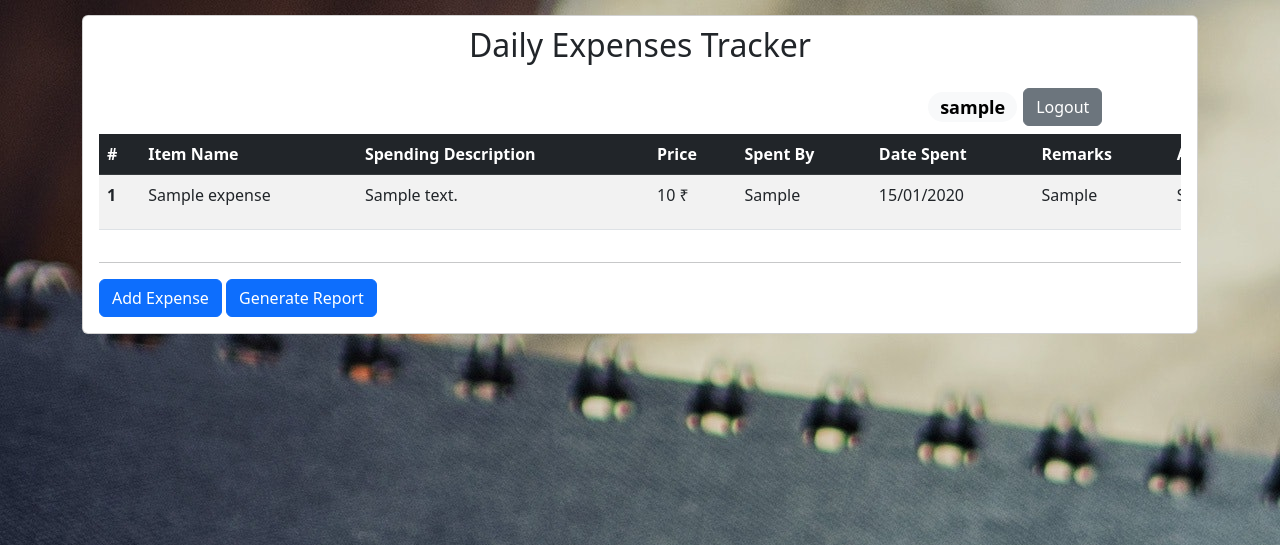
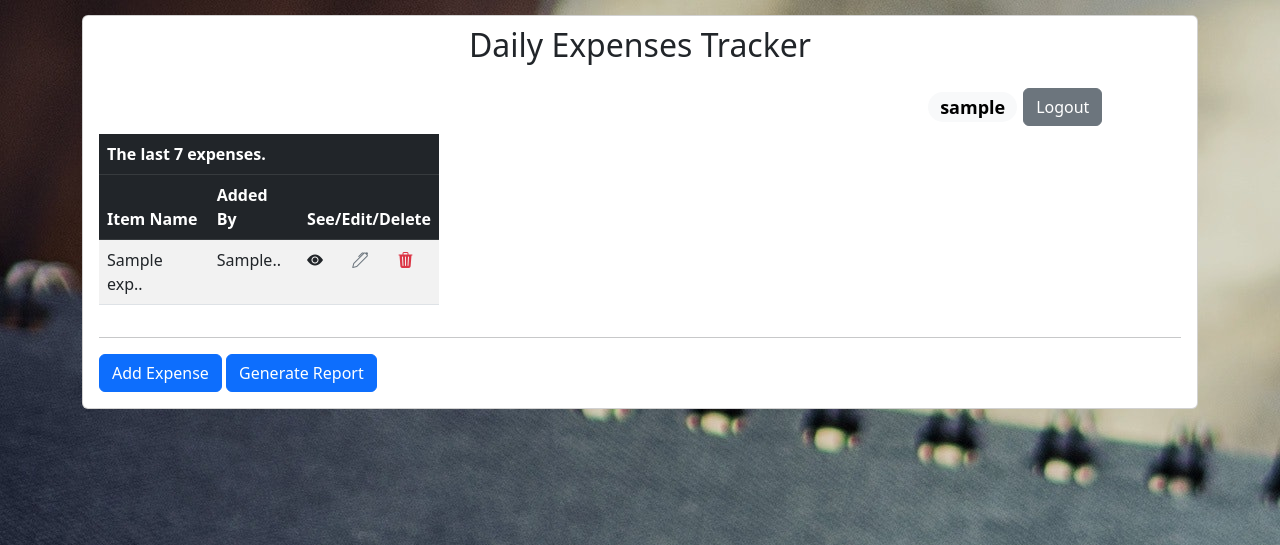
Before and after one commit to milankp07/DailyExpensesCRUD, a PHP site: page /home/ in a window 1280 px wide. Shown: the top 545 px of the page. Run offline with PHP 8.4, Linux system fonts and the light colour scheme; the visitor is signed in with stand-in values (Sample User, id 1); tables that the repository leaves empty hold one stand-in row (values such as "Sample post").

Commit message:
Cosmetic changes.

```diff
--- a/home/index.php
+++ b/home/index.php
@@ -8,7 +8,8 @@ session_start();?>
     <meta name="viewport" content="width=device-width, initial-scale=1">
     <title>Daily Expense Tracker | Dashboard</title>
     <link href="https://cdn.jsdelivr.net/npm/bootstrap@5.3.0/dist/css/bootstrap.min.css" rel="stylesheet" integrity="sha384-9ndCyUaIbzAi2FUVXJi0CjmCapSmO7SnpJef0486qhLnuZ2cdeRhO02iuK6FUUVM" crossorigin="anonymous">
-  </head>
+    <link rel="stylesheet" href="https://cdn.jsdelivr.net/npm/bootstrap-icons@1.10.5/font/bootstrap-icons.css">
+</head>
   <body background="../img/background_image.jpg">
     <?php
         if(!isset($_SESSION["user"])){
@@ -49,21 +50,15 @@ session_start();?>
                             if($result>0){
                             ?>
                                     <div style="overflow-x:auto;">
-                                    <table class="table table-striped table-responsive" style="width:2000px;">
+                                    <table class="table table-striped table-responsive" style="width:340px;">
                                                 <thead class="table-dark">
                                                     <tr>
-                                                    <th scope="col">#</th>
+                                                    <th scope="col" colspan="4">The last 7 expenses.</th>
+                                                    </tr>
+                                                    <tr>
                                                     <th scope="col">Item Name</th>
-                                                    <th scope="col">Spending Description</th>
-                                                    <th scope="col">Price</th>
-                                                    <th scope="col">Spent By</th>
-                                                    <th scope="col">Date Spent</th>
-                                                    <th scope="col">Remarks</th>
                                                     <th scope="col">Added By</th>
-                                                    <th scope="col">Date Added</th>
-                                                    <th scope="col">Modifed By</th>
-                                                    <th scope="col">Date Modifed</th>
-                                                    <th scope="col">Edit/Delete Record</th>
+                                                    <th scope="col">See/Edit/Delete</th>
                                                     </tr>
                                                 </thead>
                                                 <tbody>
@@ -75,7 +70,7 @@ session_start();?>
 
                                                             $sql = "SELECT Id,Product_Name,Buying_Description,Price,Purchased_By,Date_Purchased,
                                                             Remarks,Created_By,Date_Created,Modified_By,Date_Modified,ROW_NUMBER() OVER (ORDER BY Id DESC) Row_Num
-                                                            FROM daily_expenses LIMIT 10";
+                                                            FROM daily_expenses LIMIT 7";
 
                                                             $stmt = $pdo->prepare($sql);
 
@@ -87,19 +82,81 @@ session_start();?>
 
                                                                 ?>
                                                                     <tr>
-                                                                    <th scope="row"><?php echo $row["Row_Num"]; ?></th>
-                                                                    <td><?php echo $row["Product_Name"]; ?></td>
-                                                                    <td><?php echo $row["Buying_Description"]; ?></td>
-                                                                    <td><?php echo $row["Price"]." ₹"; ?></td>
-                                                                    <td><?php echo $row["Purchased_By"]; ?></td>
-                                                                    <td><?php echo date("d/m/Y", strtotime($row["Date_Purchased"])); ?></td>
-                                                                    <td><?php echo $row["Remarks"]; ?></td>
-                                                                    <td><?php echo $row["Created_By"]; ?></td>
-                                                                    <td><?php echo date("d/m/Y", strtotime($row["Date_Created"])); ?></td>
-                                                                    <td><?php echo $row["Modified_By"]; ?></td>
-                                                                    <td><?php if($row["Date_Modified"]!=''){ echo date("d/m/Y", strtotime($row["Date_Modified"])); } ?></td>
-                                                                    <td><a href="../update/?id=<?php echo $row["Id"];?>" class="btn btn-primary">Edit</a> <a href="../delete/delete_code.php?id=<?php echo $row["Id"];?>" class="btn btn-primary" onclick="return confirm('Are you sure?')">Delete</a></td>
-                                                                    </tr>
+                                                                    <td><?php echo substr($row["Product_Name"],0,10).".."; ?></td>
+                                                                    <td><?php echo substr($row["Created_By"],0,10).".."; ?></td>
+                                                                    <td>
+
+                                                                                <i class="bi bi-eye-fill" data-bs-toggle="modal" data-bs-target="#myModal">
+                                                                                </i>
+
+
+
+            <!-- The Modal -->
+            <div class="modal" id="myModal">
+            <div class="modal-dialog">
+                <div class="modal-content">
+
+                <!-- Modal Header -->
+                <div class="modal-header">
+                    <h4 class="modal-title">Expense Details</h4>
+                    <button type="button" class="btn-close" data-bs-dismiss="modal"></button>
+                </div>
+
+                <!-- Modal body -->
+                <div class="modal-body">
+
+                <form action="update_code.php" method="POST">
+                                <div class="mb-3">
+                                    <label for="product_name" class="form-label">Item Name</label>
+                                    <input type="text" name="product_name"  maxlength="100" class="form-control" id="product_name" value="<?php echo $row['Product_Name']; ?>" placeholder="Write item name i.e., toothpaste, gobi etc." readonly>
+                                </div>
+                                <div class="mb-3">
+                                    <label for="buying_description" class="form-label">Spending/Buying Description</label>
+                                    <input type="text" name="buying_description" maxlength="100" class="form-control" id="buying_description" value="<?php echo $row['Buying_Description']; ?>" placeholder="Write item spending/buying description i.e., 1kg, 1 bottle etc." readonly>
+                                </div>
+                                <div class="mb-3">
+                                    <label for="price" class="form-label">Price</label>
+                                    <input type="number" name="price" class="form-control" id="price" value="<?php echo $row['Price']; ?>" placeholder="Write price of the item in Rupees." readonly>
+                                </div>
+                                <div class="mb-3">
+                                    <label for="purchased_by" class="form-label">Spent By</label>
+                                    <select class="form-select" aria-label="" name="purchased_by" id="purchased_by" readonly>
+                                        <option value="">Select Spent By</option>
+                                        <option value="<?php echo $row["Purchased_By"]?>" selected><?php echo $row["Purchased_By"]?></option>
+                                    </select>
+                                </div>
+                                <div class="mb-3">
+                                    <label for="date_purchased" class="form-label">Date Spent</label>
+                                    <input type="date" name="date_purchased" class="form-control" id="date_purchased" value="<?php echo $row['Date_Purchased']; ?>" placeholder="Choose the date of purchase." readonly>
+                                </div>
+                                <div class="mb-3">
+                                    <label for="remarks" class="form-label">Additional Remarks (Optional)</label>
+                                    <input type="text" name="remarks" maxlength="100" class="form-control" id="remarks" value="<?php echo $row['Remarks']; ?>" placeholder="Write any additional remarks if required." readonly>
+                                </div>
+
+                                </form>
+
+                </div>
+
+                <!-- Modal footer -->
+                <div class="modal-footer">
+                    <button type="button" class="btn btn-danger" data-bs-dismiss="modal">Close</button>
+                </div>
+
+                </div>
+            </div>
+            </div>
+
+                <a href="../update/?id=<?php echo $row["Id"];?>" class="text-secondary"><i class="bi bi-pen" style="margin-left:25px;"></i></a>
+                <a href="../delete/delete_code.php?id=<?php echo $row["Id"];?>" class="text-danger" onclick="return confirm('Are you sure?')" style="margin-left:25px;"><i class="bi bi-trash3-fill"></i></a>
+
+
+                                                            </td>
+
+
+
+
+                                                                </tr>
                                                 <?php
                                                             }
                                                         }
--- a/report/index.php
+++ b/report/index.php
@@ -97,7 +97,7 @@ session_start();?>
                                                                                 Date_Created,
                                                                                 Modified_By,
                                                                                 Date_Modified,
-                                                                                ROW_NUMBER() OVER (ORDER BY Id) Row_Num,
+                                                                                ROW_NUMBER() OVER (ORDER BY Date_Purchased) Row_Num,
                                                                                 (SELECT SUM(Price)
                                                                                 FROM daily_expenses
                                                                                 WHERE Date_Purchased >= '$from_date' AND Date_Purchased <= '$to_date'
```
